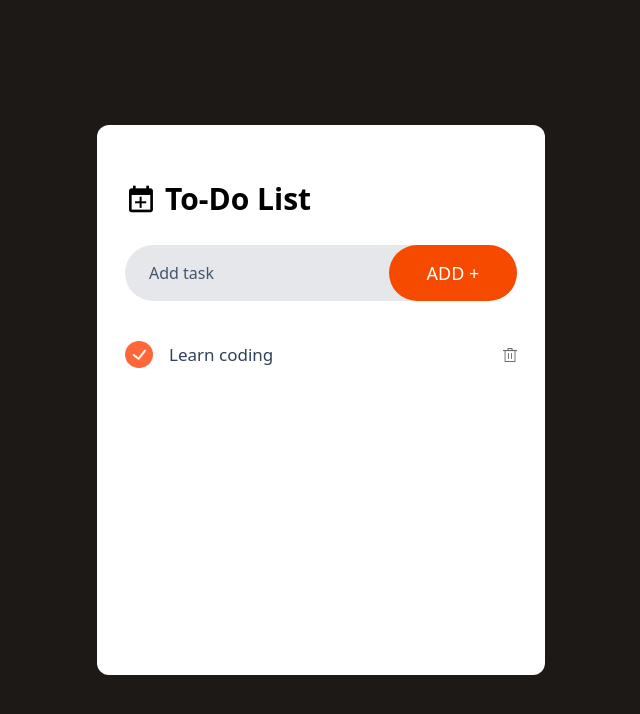
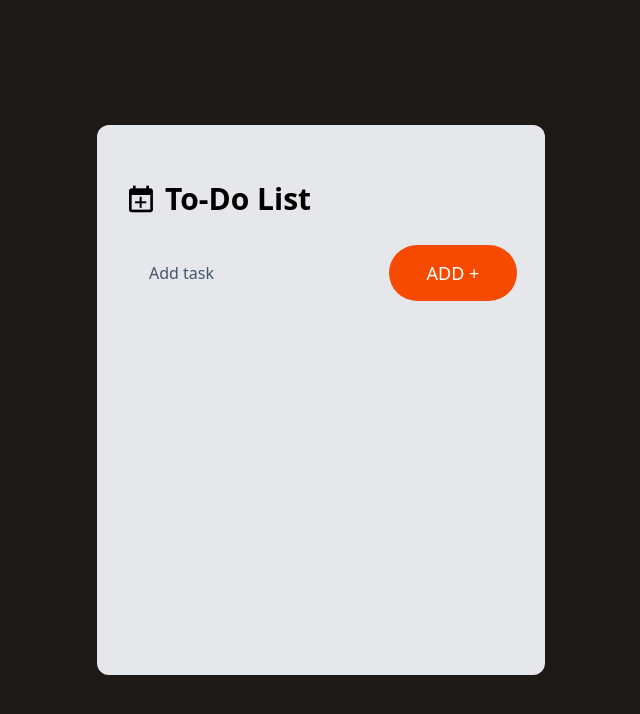
Before and after one commit to mbatorek7/to-do-list, a React (Vite) app: page / in a window 1280 px wide. Shown: the top 714 px of the page, without its empty margins (319-959 px from the left). Built offline with nearby package versions, Linux system fonts and the light colour scheme.

Commit message:
new tasks can be added thru input box

```diff
--- a/src/components/Todo.jsx
+++ b/src/components/Todo.jsx
@@ -1,19 +1,31 @@
-import React, { useRef } from 'react'
+import React, { useRef, useState } from 'react'
 import todo_icon from '../assets/todo_icon.png'
 import TodoItems from './TodoItems'
 
 const Todo = () => {
 
+    const [todoList, setTodoList] = useState([]);
+
     const inputRef = useRef();
 
     const add = () => {
+        const inputText = inputRef.current.value.trim();
 
+        if (inputText === '') {
+            return null;
+        }
+        console.log(inputText);
+        const newTodo = {
+            id: Date.now(),
+            text: inputText,
+            isComplete: false,
+        }
+        setTodoList((prev) => [...prev, newTodo]);
+        inputRef.current.value = '';
     }
 
-
-
     return (
-        <div className='bg-white place-self-center w-11/12 max-w-md flex flex-col p-7 min-h-[550px] rounded-xl'>
+        <div className='bg-gray-200 place-self-center w-11/12 max-w-md flex flex-col p-7 min-h-[550px] rounded-xl'>
 
             {/*---------title----------*/}
             <div className='flex items-center mt-7 gap-2'>
@@ -24,13 +36,16 @@ const Todo = () => {
             {/*---------input box----------*/}
             <div className='flex items-center my-7 bg-gray-200 rounded-full'>
                 <input ref={inputRef} className='bg-transparent border-0 outline-none flex-1 h-14 pl-6 pr-2 placeholder:text-slate-600' type='text' placeholder='Add task' />
-                <button className='border-none rounded-full bg-orange-600 w-32 h-14 text-white text-lg font-medium cursor-pointer'>ADD +</button>
+                <button onClick={add} className='border-none rounded-full bg-orange-600 w-32 h-14 text-white text-lg font-medium cursor-pointer'>ADD +</button>
             </div>
 
             {/*---------to do list----------*/}
-            <div className=''>
-                <TodoItems Text='Learn coding' />
+            <div>
+                {todoList.map((item) => {
+                    return <TodoItems key={item.id} text={item.text} />
+                })}
             </div>
+
         </div>
     )
 }
--- a/src/components/TodoItems.jsx
+++ b/src/components/TodoItems.jsx
@@ -3,13 +3,13 @@ import tick from '../assets/tick.png'
 import not_tick from '../assets/not_tick.png'
 import delete_icon from '../assets/delete.png'
 
-const TodoItems = ({Text}) => {
+const TodoItems = ({ text }) => {
     return (
         <div className='flex items-center my-3 gap-2'>
             <div className='flex flex-1 items-center cursor-pointer'>
                 <img className='w-7' src={tick} alt="" />
                 <p className='text-slate-700 ml-4 text-[17px]'>
-                    {Text}
+                    {text}
                 </p>
             </div>
 
```
